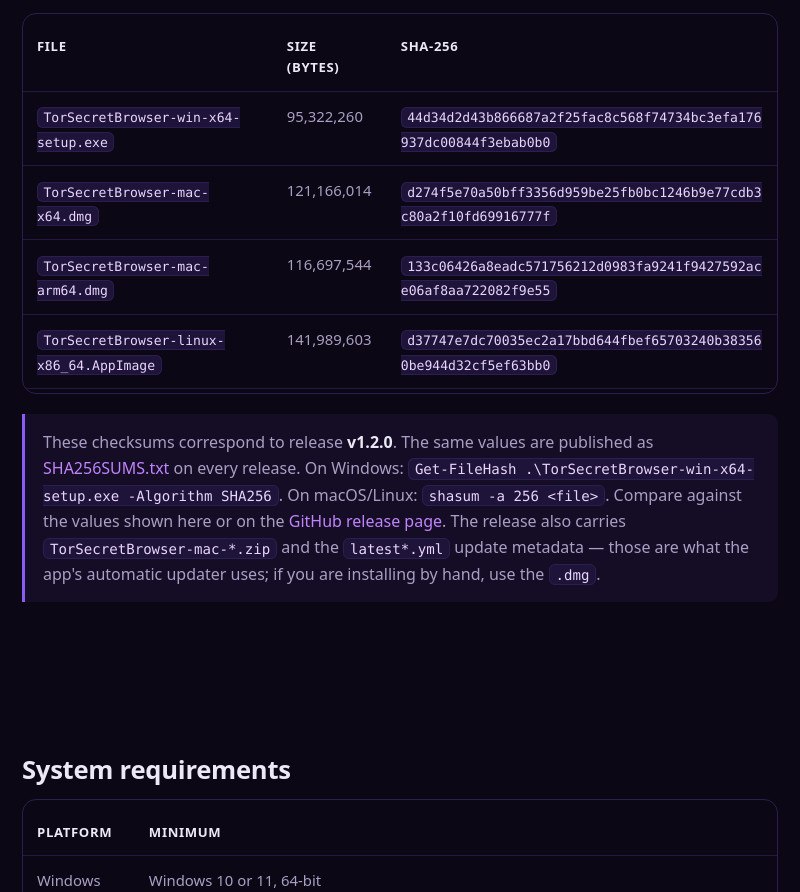
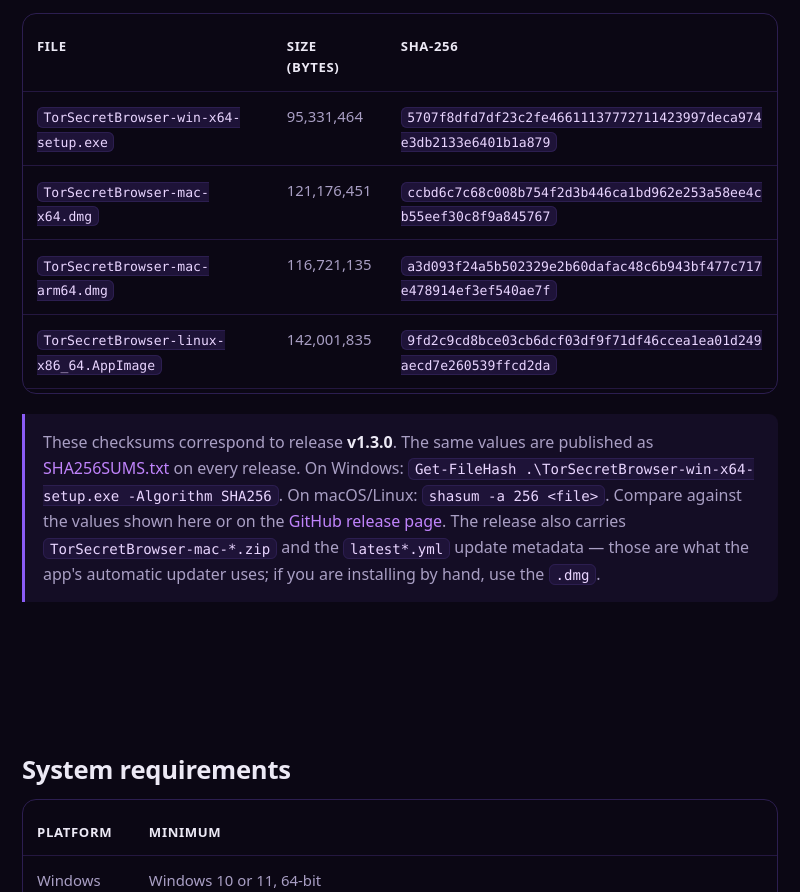
Before and after one commit to itriedcoding/TorSecretBrowser, an Electron app: page site/downloads.html in a window 800 px wide. Shown: the part 1409-2301 px from the top of the page. Drawn offline with Linux system fonts and the light colour scheme.

Commit message:
Website: document built-in Tor gateway (VPN) and onion first-contact slowness; refresh downloads and scanner to v1.3.0

```diff
--- a/site/app.js
+++ b/site/app.js
@@ -325,13 +325,13 @@
   // SHA256SUMS.txt on the GitHub release. Used only for the authenticity check.
   var OFFICIAL = {
     'TorSecretBrowser-win-x64-setup.exe':
-      { sha256: '44d34d2d43b866687a2f25fac8c568f74734bc3efa176937dc00844f3ebab0b0', platform: 'Windows 64-bit', version: '1.2.0' },
+      { sha256: '5707f8dfd7df23c2fe46611137772711423997deca974e3db2133e6401b1a879', platform: 'Windows 64-bit', version: '1.3.0' },
     'TorSecretBrowser-mac-x64.dmg':
-      { sha256: 'd274f5e70a50bff3356d959be25fb0bc1246b9e77cdb3c80a2f10fd69916777f', platform: 'macOS Intel', version: '1.2.0' },
+      { sha256: 'ccbd6c7c68c008b754f2d3b446ca1bd962e253a58ee4cb55eef30c8f9a845767', platform: 'macOS Intel', version: '1.3.0' },
     'TorSecretBrowser-mac-arm64.dmg':
-      { sha256: '133c06426a8eadc571756212d0983fa9241f9427592ace06af8aa722082f9e55', platform: 'macOS Apple Silicon', version: '1.2.0' },
+      { sha256: 'a3d093f24a5b502329e2b60dafac48c6b943bf477c717e478914ef3ef540ae7f', platform: 'macOS Apple Silicon', version: '1.3.0' },
     'TorSecretBrowser-linux-x86_64.AppImage':
-      { sha256: 'd37747e7dc70035ec2a17bbd644fbef65703240b383560be944d32cf5ef63bb0', platform: 'Linux x86_64', version: '1.2.0' }
+      { sha256: '9fd2c9cd8bce03cb6dcf03df9f71df46ccea1ea01d249aecd7e260539ffcd2da', platform: 'Linux x86_64', version: '1.3.0' }
   };
 
   var EXT_GROUP = {
--- a/site/downloads.html
+++ b/site/downloads.html
@@ -126,29 +126,29 @@
           <tbody>
             <tr>
               <td><code>TorSecretBrowser-win-x64-setup.exe</code></td>
-              <td>95,322,260</td>
-              <td><code>44d34d2d43b866687a2f25fac8c568f74734bc3efa176937dc00844f3ebab0b0</code></td>
+              <td>95,331,464</td>
+              <td><code>5707f8dfd7df23c2fe46611137772711423997deca974e3db2133e6401b1a879</code></td>
             </tr>
             <tr>
               <td><code>TorSecretBrowser-mac-x64.dmg</code></td>
-              <td>121,166,014</td>
-              <td><code>d274f5e70a50bff3356d959be25fb0bc1246b9e77cdb3c80a2f10fd69916777f</code></td>
+              <td>121,176,451</td>
+              <td><code>ccbd6c7c68c008b754f2d3b446ca1bd962e253a58ee4cb55eef30c8f9a845767</code></td>
             </tr>
             <tr>
               <td><code>TorSecretBrowser-mac-arm64.dmg</code></td>
-              <td>116,697,544</td>
-              <td><code>133c06426a8eadc571756212d0983fa9241f9427592ace06af8aa722082f9e55</code></td>
+              <td>116,721,135</td>
+              <td><code>a3d093f24a5b502329e2b60dafac48c6b943bf477c717e478914ef3ef540ae7f</code></td>
             </tr>
             <tr>
               <td><code>TorSecretBrowser-linux-x86_64.AppImage</code></td>
-              <td>141,989,603</td>
-              <td><code>d37747e7dc70035ec2a17bbd644fbef65703240b383560be944d32cf5ef63bb0</code></td>
+              <td>142,001,835</td>
+              <td><code>9fd2c9cd8bce03cb6dcf03df9f71df46ccea1ea01d249aecd7e260539ffcd2da</code></td>
             </tr>
           </tbody>
         </table>
       </div>
       <div class="note">
-        These checksums correspond to release <strong>v1.2.0</strong>. The same values are
+        These checksums correspond to release <strong>v1.3.0</strong>. The same values are
         published as <a href="https://github.com/itriedcoding/TorSecretBrowser/releases/latest/download/SHA256SUMS.txt" target="_blank" rel="noopener">SHA256SUMS.txt</a>
         on every release. On Windows:
         <code>Get-FileHash .\TorSecretBrowser-win-x64-setup.exe -Algorithm SHA256</code>.
```
